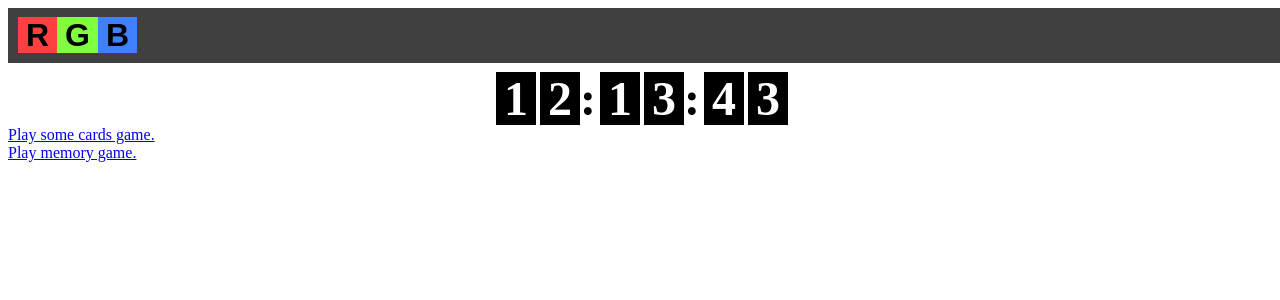
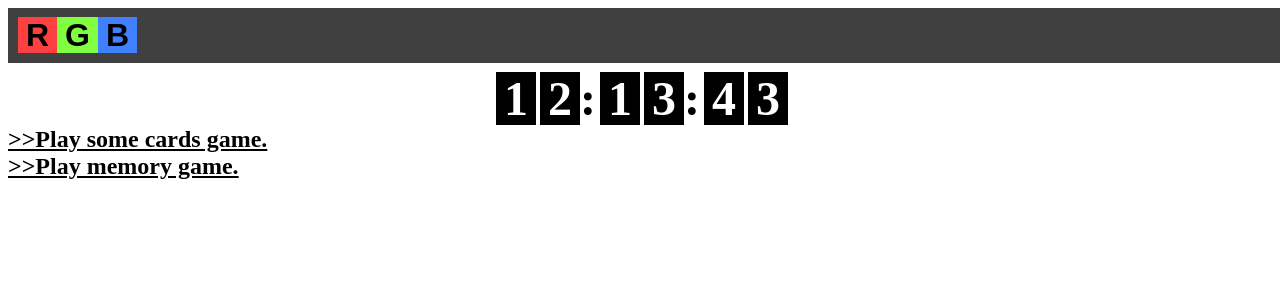
Before and after one commit to irrum6/boris, a Next.js app: page / in a window 1280 px wide. Shown: the top 300 px of the page. Built offline with nearby package versions, Linux system fonts and the light colour scheme.

Commit message:
link style

```diff
--- a/pages/index.js
+++ b/pages/index.js
@@ -81,10 +81,10 @@ export default function Home() {
             </div>
             <DisplayDate rgb="0" />
             <div>
-                <a href="cards">Play some cards game.</a>
+                <a href="cards" className="color_black pointer mb1 f1h bolder">&gt;&gt;Play some cards game.</a>
             </div>
             <div>
-                <a href="memory">Play memory game.</a>
+                <a href="memory" className="color_black pointer mb1 f1h bolder">&gt;&gt;Play memory game.</a>
             </div>
         </div>
     )
```
